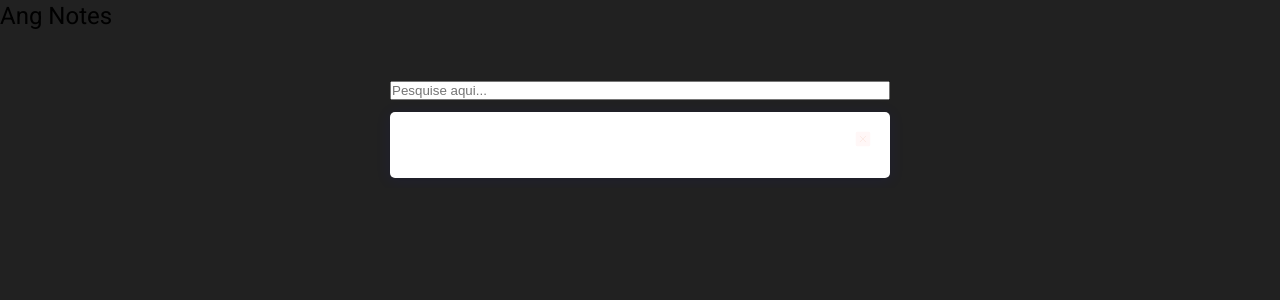
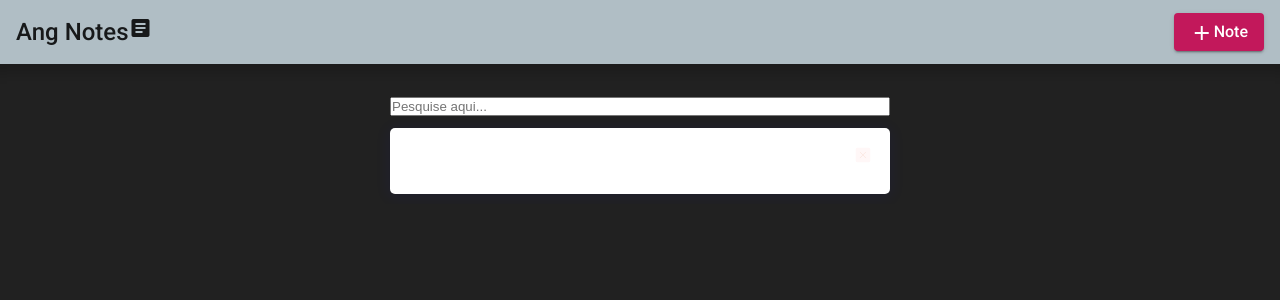
Before and after one commit to ranielsobrinho/AngNotes, an Angular app: page / in a window 1280 px wide. Shown: the top 300 px of the page. Built offline with nearby package versions, Linux system fonts and the light colour scheme.

Commit message:
Add toolbar

```diff
--- a/src/app/pages/main-layout/main-layout.component.html
+++ b/src/app/pages/main-layout/main-layout.component.html
@@ -1,8 +1,12 @@
 <div class="layout-box">
-    <div class="top-bar">
-        <h1>Ang Notes</h1>
-        <!-- TODO: Fazer a tag de adição aqui -->
-    </div>
+    <mat-toolbar color="accent">
+        <mat-toolbar-row>
+            <span class="title">Ang Notes<mat-icon>article</mat-icon></span>
+            <span class="example-spacer"></span>
+            <button mat-raised-button color="primary"><mat-icon>add</mat-icon><span class="text">Note</span></button>
+          </mat-toolbar-row>
+    </mat-toolbar>
+
     <div class="page-content">
         <router-outlet></router-outlet>
     </div>
```
